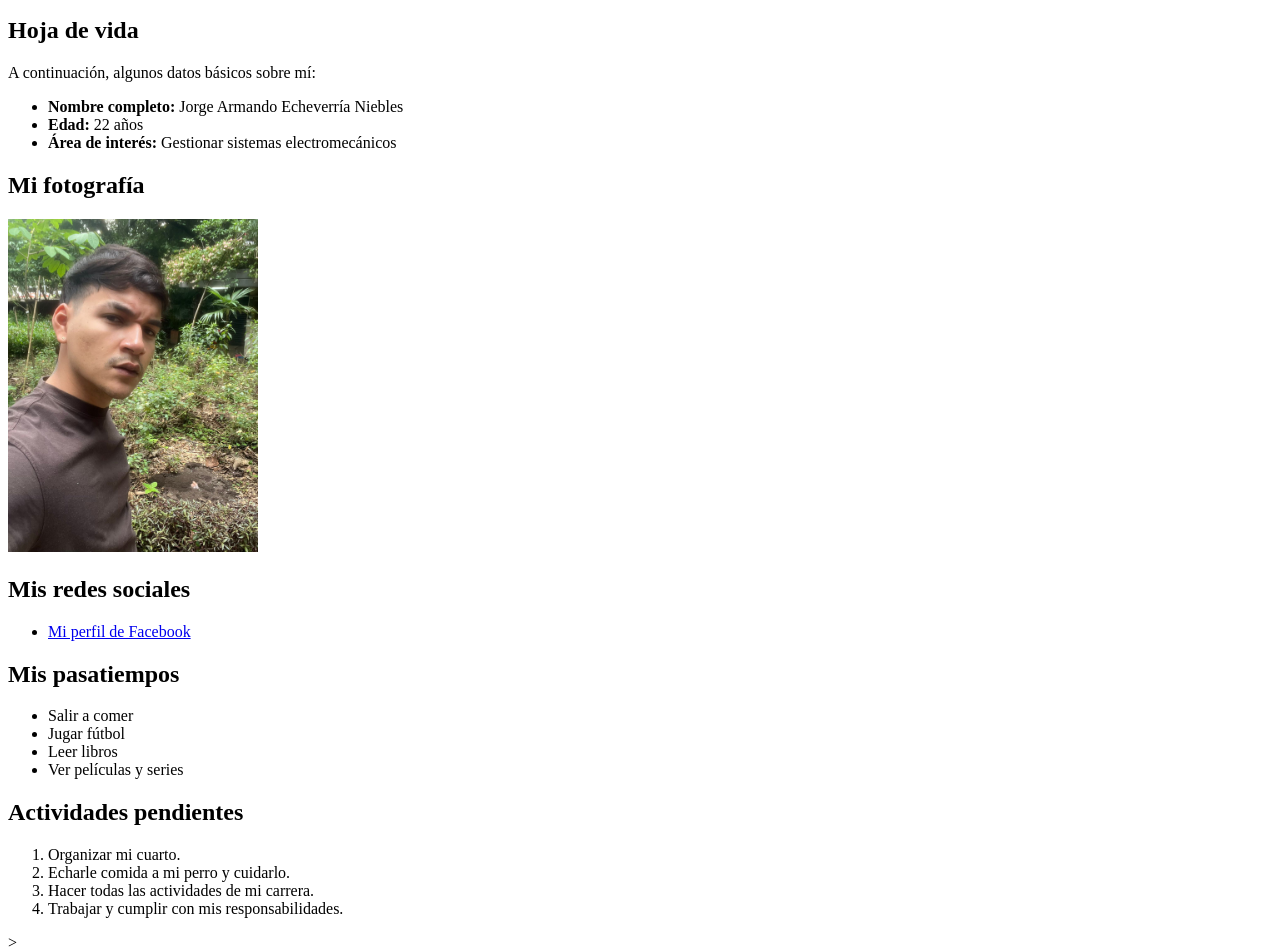
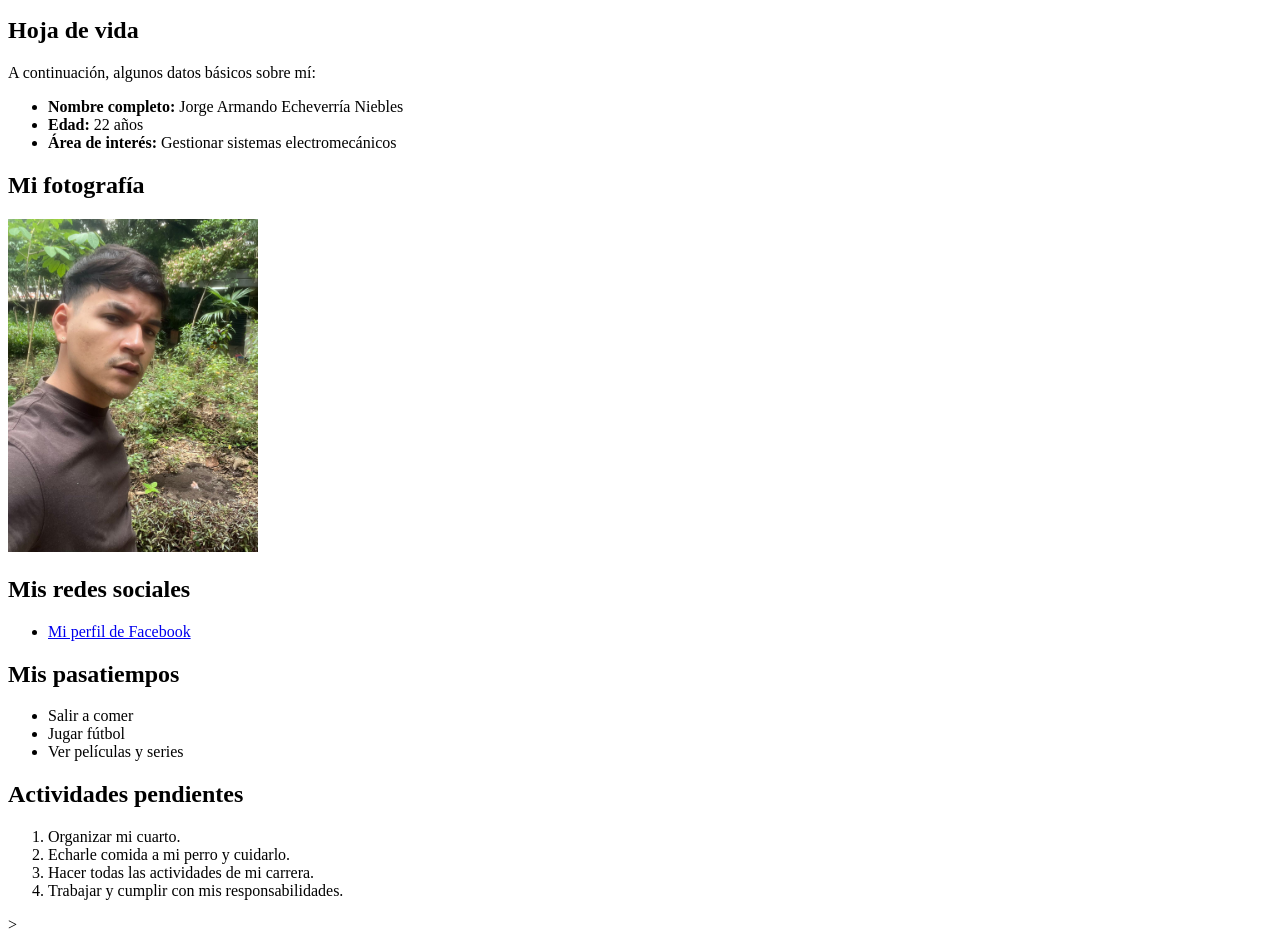
Before and after one commit to enedysahernandez-wq/mi-pagina-web, a plain HTML site: page index.html in a window 1280 px wide. Shown: the part 119-1070 px from the top of the page. Drawn offline with Linux system fonts and the light colour scheme.

Commit message:
formulario

```diff
--- a/index.html
+++ b/index.html
@@ -39,7 +39,6 @@
     <ul>
         <li>Salir a comer</li>
         <li>Jugar fútbol</li>
-        <li>Leer libros</li>
         <li>Ver películas y series</li>
     </ul>
 
```
